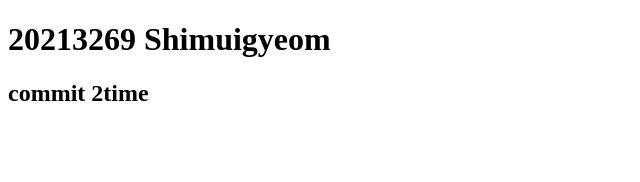
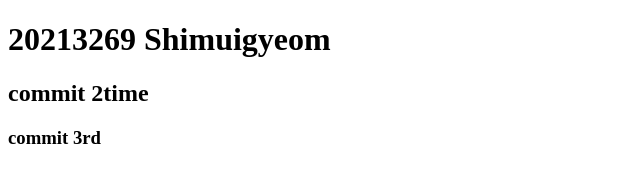
Before and after one commit to Dalmugeum/comtest, a plain HTML site: page 20213269shimuigyeom.htm in a window 1280 px wide. Shown: the whole page, without its empty margins (0-640 px from the left). Drawn offline with Linux system fonts and the light colour scheme.

Commit message:
3rd commit

```diff
--- a/20213269shimuigyeom.htm
+++ b/20213269shimuigyeom.htm
@@ -8,5 +8,6 @@
 <body>
     <h1>20213269 Shimuigyeom</h1>
     <h2>commit 2time</h2>
+    <h3>commit 3rd</h3>
 </body>
 </html>
```
